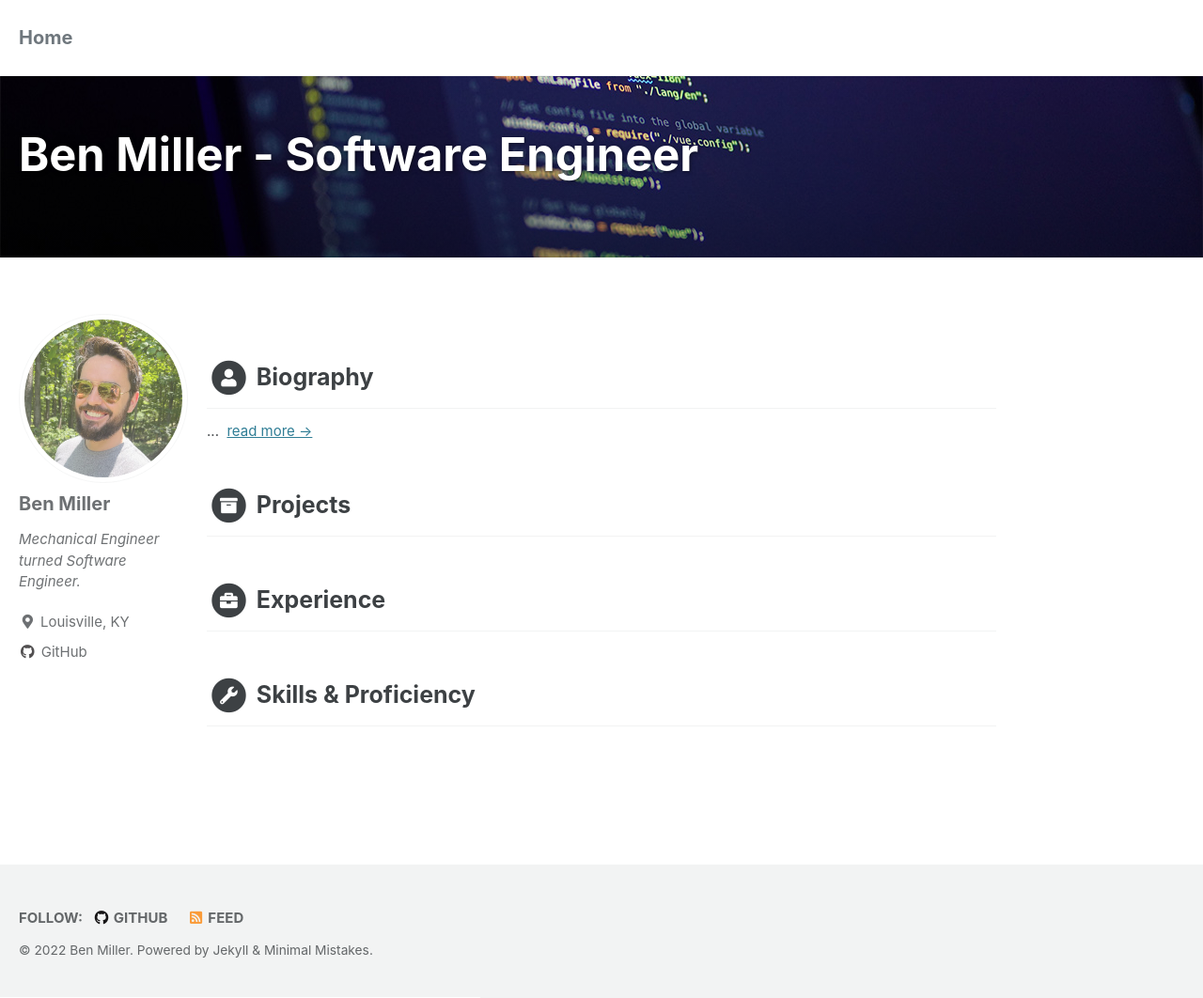
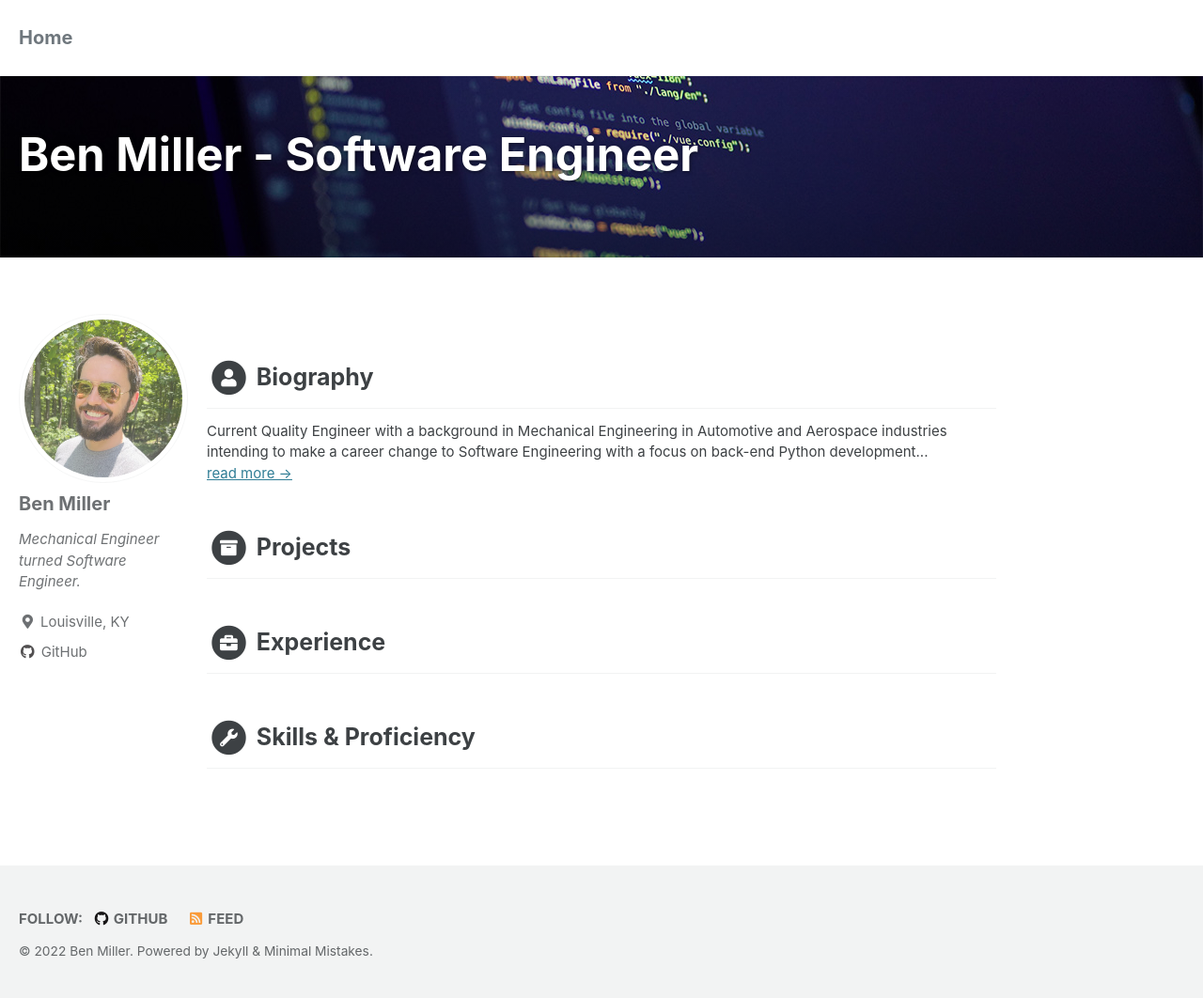
Before and after one commit to Ben-M-90/Ben-M-90.github.io, a Jekyll site: the page built from _pages/home.md, in a window 1280 px wide and 1062 px high. Shown: the whole window at 94% size. Built offline with Jekyll 4.4.1, drawn with Linux system fonts in a browser that asks for light colours; cached includes are drawn as plain includes.

Commit message:
Move opening expand tag to be in middle of biography

```diff
--- a/_pages/home.md
+++ b/_pages/home.md
@@ -16,11 +16,9 @@ header:
 Biography
 </h2>
 
-.
+Current Quality Engineer with a background in Mechanical Engineering in Automotive and Aerospace industries intending to make a career change to Software Engineering with a focus on back-end Python development.
 
 [expand]
-
-Current Quality Engineer with a background in Mechanical Engineering in Automotive and Aerospace industries intending to make a career change to Software Engineering with a focus on back-end Python development.
 
 Experience working with pre-production product life (stress analysis to drive design changes to improve product performance, set-up of new manufacturing line) and post-production (analyzing defect data to capture quality issues and drive manufacturing changes to eliminate concerns).
 
```
